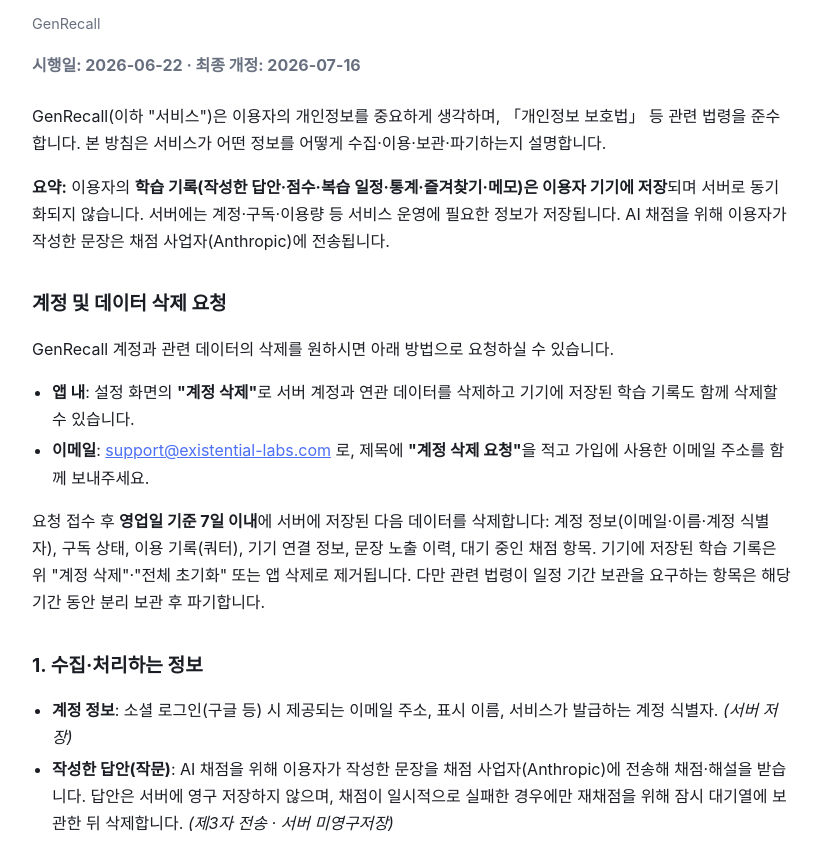
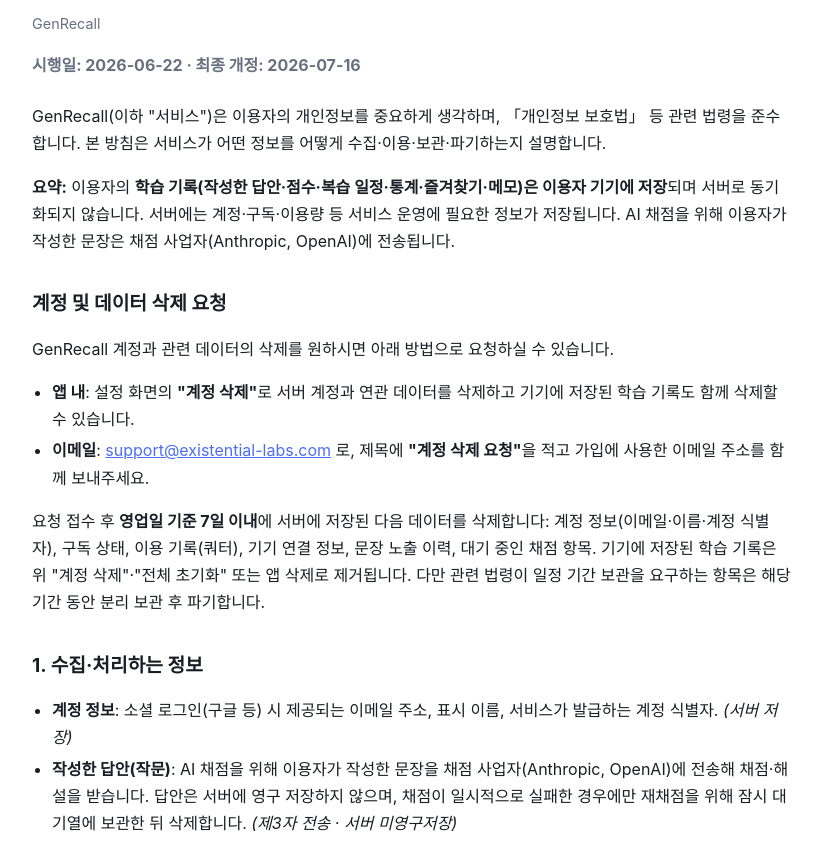
Before and after one commit to u23frd/GenRecall-Support, a plain HTML site: page privacy.html in a window 1280 px wide. Shown: the part 81-922 px from the top of the page, without its empty margins (228-1048 px from the left). Drawn offline with Linux system fonts and the light colour scheme.

Commit message:
AI회사 추가

```diff
--- a/privacy.html
+++ b/privacy.html
@@ -37,7 +37,7 @@
 
 <p>GenRecall(이하 "서비스")은 이용자의 개인정보를 중요하게 생각하며, 「개인정보 보호법」 등 관련 법령을 준수합니다. 본 방침은 서비스가 어떤 정보를 어떻게 수집·이용·보관·파기하는지 설명합니다.</p>
 
-<p><strong>요약:</strong> 이용자의 <strong>학습 기록(작성한 답안·점수·복습 일정·통계·즐겨찾기·메모)은 이용자 기기에 저장</strong>되며 서버로 동기화되지 않습니다. 서버에는 계정·구독·이용량 등 서비스 운영에 필요한 정보가 저장됩니다. AI 채점을 위해 이용자가 작성한 문장은 채점 사업자(Anthropic)에 전송됩니다.</p>
+<p><strong>요약:</strong> 이용자의 <strong>학습 기록(작성한 답안·점수·복습 일정·통계·즐겨찾기·메모)은 이용자 기기에 저장</strong>되며 서버로 동기화되지 않습니다. 서버에는 계정·구독·이용량 등 서비스 운영에 필요한 정보가 저장됩니다. AI 채점을 위해 이용자가 작성한 문장은 채점 사업자(Anthropic, OpenAI)에 전송됩니다.</p>
 
 <h2>계정 및 데이터 삭제 요청</h2>
 <p>GenRecall 계정과 관련 데이터의 삭제를 원하시면 아래 방법으로 요청하실 수 있습니다.</p>
@@ -50,7 +50,7 @@
 <h2>1. 수집·처리하는 정보</h2>
 <ul>
   <li><strong>계정 정보</strong>: 소셜 로그인(구글 등) 시 제공되는 이메일 주소, 표시 이름, 서비스가 발급하는 계정 식별자. <em>(서버 저장)</em></li>
-  <li><strong>작성한 답안(작문)</strong>: AI 채점을 위해 이용자가 작성한 문장을 채점 사업자(Anthropic)에 전송해 채점·해설을 받습니다. 답안은 서버에 영구 저장하지 않으며, 채점이 일시적으로 실패한 경우에만 재채점을 위해 잠시 대기열에 보관한 뒤 삭제합니다. <em>(제3자 전송 · 서버 미영구저장)</em></li>
+  <li><strong>작성한 답안(작문)</strong>: AI 채점을 위해 이용자가 작성한 문장을 채점 사업자(Anthropic, OpenAI)에 전송해 채점·해설을 받습니다. 답안은 서버에 영구 저장하지 않으며, 채점이 일시적으로 실패한 경우에만 재채점을 위해 잠시 대기열에 보관한 뒤 삭제합니다. <em>(제3자 전송 · 서버 미영구저장)</em></li>
   <li><strong>학습 기록</strong>: 복습 일정(SRS), 작성한 답안·점수 이력, 학습 진척·약점 통계, 메모·즐겨찾기, 레벨테스트 결과. <strong>이 정보는 이용자 기기에 저장되며 서버로 전송·동기화되지 않습니다.</strong> <em>(기기 저장)</em></li>
   <li><strong>출제 콘텐츠</strong>: 서비스가 생성한 연습 문장(정답이 아닌 문제 문장)과 계정별 노출 이력(중복 출제 방지·콘텐츠 품질 목적). <em>(서버 저장)</em></li>
   <li><strong>구독/결제 상태</strong>: 구독 등급(무료/구독). 실제 결제·영수증은 앱마켓(Google Play) 및 결제 대행(RevenueCat)이 처리하며, 서비스는 카드정보 등 결제수단 정보를 보관하지 않습니다. <em>(서버 저장)</em></li>
```
